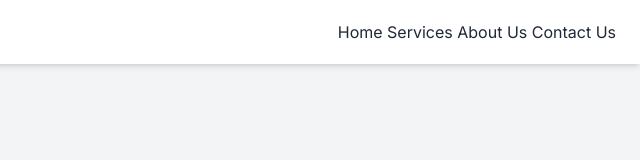
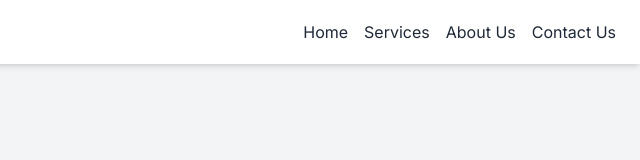
Before and after one commit to 2502-5-software/zekeinnovate, a plain HTML site: page index.html in a window 1280 px wide. Shown: the full height of the page, 640-1280 px from the left. Drawn offline with nearby package versions, Linux system fonts and the light colour scheme.

Commit message:
style hamburger menu

```diff
--- a/index.html
+++ b/index.html
@@ -14,6 +14,9 @@
         #menu-toggle {
             display: none;
         }
+        #menu-toggle:checked + label + div#menu-links {
+            display: flex;
+        }
     </style>
 
 </head>
@@ -28,7 +31,9 @@
                     <path d="M4 6h16M4 12h16m-7 6h7"></path>
                 </svg>
             </label>
-            <div>
+            <div id="menu-links" class="hidden w-full bg-white shadow-md py-2 flex-col
+                        md:static md:flex md:w-auto md:shadow-none md:bg-transparent md:py-0
+                        md:flex-row md:items-center md:space-x-4">
                 <a href="index.html">Home</a>
                 <a href="services.html">Services</a>
                 <a href="about.html">About Us</a>
```
